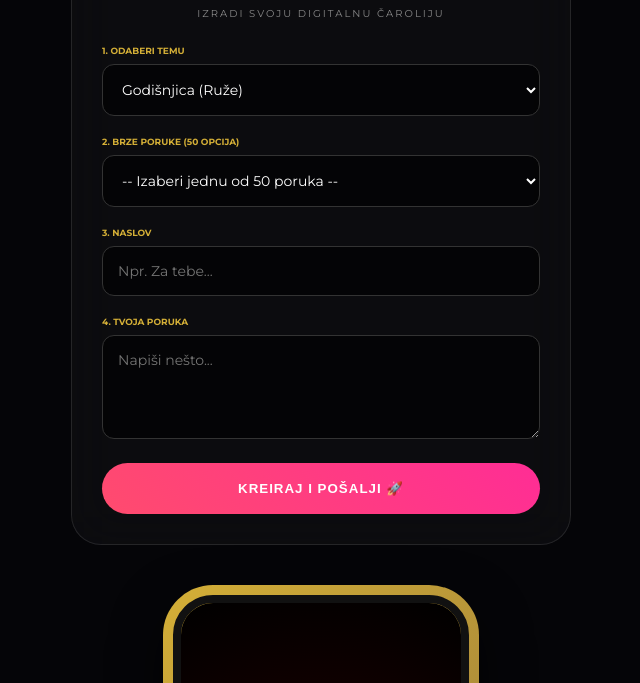
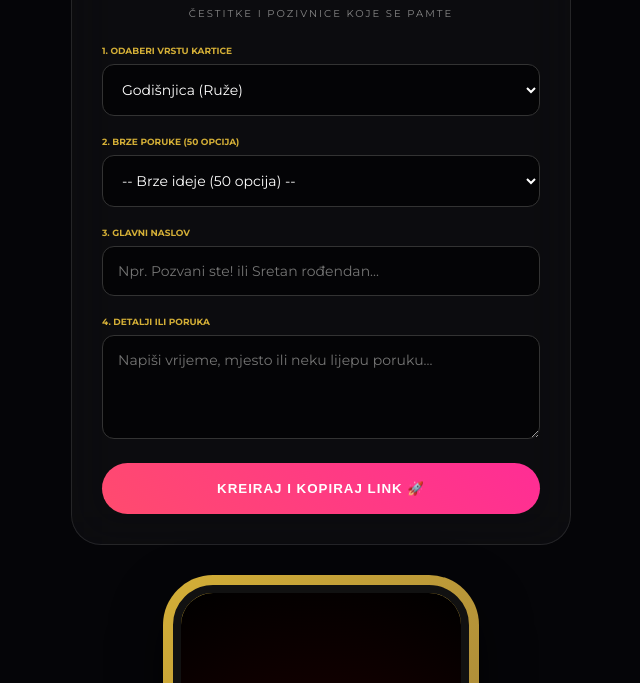
Before and after one commit to self-made-fun/digitalne-cestitke, a plain HTML site: page index.html in a window 1280 px wide. Shown: the part 117-800 px from the top of the page, without its empty margins (319-959 px from the left). Drawn offline with Linux system fonts and the light colour scheme.

Commit message:
Add files via upload

```diff
--- a/index.html
+++ b/index.html
@@ -11,7 +11,8 @@
 
     <meta charset="UTF-8">
     <meta name="viewport" content="width=device-width, initial-scale=1.0, maximum-scale=1.0, user-scalable=no">
-    <title>Digitalne čestitke online | Pošalji personalizovanu čestitku</title>
+    <title>Digitalne Čestitke & Pozivnice | Kreiraj i pošalji odmah</title>
+    <meta name="description" content="Izradi unikatne digitalne čestitke i pozivnice za rođendan, vjenčanje ili godišnjicu. Personalizuj poruku i pošalji link putem vibera ili whatsapp-a.">
 
     <style>
         @import url('https://fonts.googleapis.com/css2?family=Great+Vibes&family=Montserrat:wght@200;400;700&display=swap');
@@ -19,20 +20,24 @@
         body, html { margin: 0; padding: 0; width: 100%; height: 100%; background: var(--bg); color: white; font-family: 'Montserrat', sans-serif; }
         .bg-gradient { position: fixed; top: 0; left: 0; width: 100%; height: 100%; background: linear-gradient(45deg, #050508, #1a0505, #0a0a1a, #050508); background-size: 400% 400%; animation: gradientBG 15s ease infinite; z-index: -1; }
         @keyframes gradientBG { 0% {background-position: 0% 50%;} 50% {background-position: 100% 50%;} 100% {background-position: 0% 50%;} }
-        #builder-site { padding: 20px; display: flex; flex-direction: column; align-items: center; gap: 40px; }
+
+        #builder-site { padding: 20px; display: flex; flex-direction: column; align-items: center; gap: 30px; }
         .form-part { width: 100%; max-width: 500px; background: var(--glass); backdrop-filter: blur(25px); padding: 30px; border-radius: 30px; border: 1px solid rgba(255,255,255,0.1); box-sizing: border-box; }
         h1 { font-family: 'Great Vibes'; font-size: 50px; color: var(--primary); text-align: center; margin: 0; }
         .tagline { text-align: center; color: #888; font-size: 10px; letter-spacing: 2px; margin-bottom: 25px; }
+
         label { display: block; font-size: 9px; text-transform: uppercase; color: var(--gold); margin-bottom: 8px; font-weight: 700; }
         input, textarea, select { width: 100%; background: rgba(0,0,0,0.6); border: 1px solid #333; color: #fff; padding: 15px; border-radius: 12px; margin-bottom: 20px; box-sizing: border-box; font-family: inherit; font-size: 14px; }
         .btn-gen { background: linear-gradient(45deg, var(--primary), #ff2d95); color: white; border: none; padding: 18px; border-radius: 40px; font-weight: bold; width: 100%; cursor: pointer; text-transform: uppercase; letter-spacing: 1px; }
-        .phone-wrapper { padding: 10px; background: linear-gradient(135deg, #d4af37, #8a6d3b); border-radius: 50px; box-shadow: 0 20px 50px rgba(0,0,0,0.6); }
+
+        .phone-wrapper { padding: 10px; background: linear-gradient(135deg, #d4af37, #8a6d3b); border-radius: 50px; box-shadow: 0 20px 50px rgba(0,0,0,0.6); margin-bottom: 50px; }
         .phone { width: 280px; height: 530px; border: 8px solid #111; border-radius: 40px; overflow: hidden; background: #000; position: relative; }
         #live-view { height: 100%; display: flex; flex-direction: column; align-items: center; justify-content: center; text-align: center; padding: 25px; box-sizing: border-box; }
         .main-symbol { font-size: 80px; animation: float 2s infinite ease-in-out; filter: drop-shadow(0 0 15px var(--primary)); }
         @keyframes float { 0%, 100% { transform: translateY(0); } 50% { transform: translateY(-10px); } }
+
         #romance-site { display: none; width: 100%; height: 100%; position: fixed; top: 0; left: 0; z-index: 9999; justify-content: center; align-items: center; }
-        #final-card { display: none; width: 85%; max-width: 400px; padding: 40px 25px; background: rgba(10, 10, 15, 0.8); backdrop-filter: blur(30px); border-radius: 40px; border: 1px solid rgba(212,175,55,0.2); text-align: center; }
+        #final-card { display: none; width: 85%; max-width: 400px; padding: 40px 25px; background: rgba(10, 10, 15, 0.85); backdrop-filter: blur(30px); border-radius: 40px; border: 1px solid rgba(212,175,55,0.2); text-align: center; }
         .create-own-btn { position: fixed; bottom: 20px; right: 20px; background: rgba(255,255,255,0.1); backdrop-filter: blur(10px); border: 1px solid rgba(255,255,255,0.2); color: white; padding: 10px 18px; border-radius: 50px; text-decoration: none; font-size: 11px; z-index: 10000; }
         .petal { position: absolute; pointer-events: none; animation: fall linear forwards; }
         @keyframes fall { 0% { transform: translateY(-10vh) rotate(0deg); opacity: 0; } 15% { opacity: 1; } 100% { transform: translateY(110vh) rotate(360deg); opacity: 0; } }
@@ -45,37 +50,36 @@
     <main id="builder-site">
         <div class="form-part">
             <h1>Eternal Heart</h1>
-            <p class="tagline">IZRADI SVOJU DIGITALNU ČAROLIJU</p>
+            <p class="tagline">ČESTITKE I POZIVNICE KOJE SE PAMTE</p>
 
-            <label>1. Odaberi temu</label>
+            <label>1. Odaberi vrstu kartice</label>
             <select id="set-theme" onchange="loadMessages()">
                 <option value="🌹|🌹|#250000">Godišnjica (Ruže)</option>
                 <option value="🎂|✨|#000025">Rođendan (Zvijezde)</option>
-                <option value="💍|💎|#151500">Vjenčanje (Dijamanti)</option>
+                <option value="🎈|🎉|#001a1a">Pozivnica za rođendan (Baloni)</option>
+                <option value="💌|💍|#1a1000">Pozivnica za vjenčanje (Zlato)</option>
                 <option value="💖|🌸|#1a001a">Ljubavna poruka (Cvijet)</option>
             </select>
 
             <label>2. Brze poruke (50 opcija)</label>
             <select id="quick-msg" onchange="applyQuickMsg()"></select>
 
-            <label>3. Naslov</label>
-            <input type="text" id="set-title" placeholder="Npr. Za tebe..." oninput="updatePreview()">
+            <label>3. Glavni Naslov</label>
+            <input type="text" id="set-title" placeholder="Npr. Pozvani ste! ili Sretan rođendan..." oninput="updatePreview()">
 
-            <label>4. Tvoja poruka</label>
-            <textarea id="set-msg" rows="4" placeholder="Napiši nešto..." oninput="updatePreview()"></textarea>
+            <label>4. Detalji ili poruka</label>
+            <textarea id="set-msg" rows="4" placeholder="Napiši vrijeme, mjesto ili neku lijepu poruku..." oninput="updatePreview()"></textarea>
 
-            <button class="btn-gen" onclick="generateAndCopy()">KREIRAJ I POŠALJI 🚀</button>
-            <div id="link-box" style="display:none; margin-top:15px; text-align:center; color:var(--gold); font-size:12px; font-weight:bold;">✅ Link je kopiran! Pošalji ga dragoj osobi.</div>
+            <button class="btn-gen" onclick="generateAndCopy()">KREIRAJ I KOPIRAJ LINK 🚀</button>
+            <div id="link-box" style="display:none; margin-top:15px; text-align:center; color:var(--gold); font-size:12px; font-weight:bold;">✅ Link je spreman i kopiran!</div>
         </div>
 
         <div class="phone-wrapper">
-            <div class="phone">
-                <div id="live-view">
-                    <div id="view-icon" class="main-symbol">🌹</div>
-                    <div id="view-title" style="font-family:'Great Vibes'; font-size:32px; color:var(--primary); margin-top:15px;"></div>
-                    <div id="view-msg" style="font-size:14px; color:#ccc; margin-top:10px; font-weight:200; line-height:1.5;"></div>
-                </div>
-            </div>
+            <div class="phone"><div id="live-view">
+                <div id="view-icon" class="main-symbol">🌹</div>
+                <div id="view-title" style="font-family:'Great Vibes'; font-size:32px; color:var(--primary); margin-top:15px;"></div>
+                <div id="view-msg" style="font-size:14px; color:#ccc; margin-top:10px; font-weight:200; line-height:1.5;"></div>
+            </div></div>
         </div>
     </main>
 
@@ -83,23 +87,30 @@
         <div id="start-btn" class="main-symbol" style="font-size:100px; cursor:pointer;">🌹</div>
         <div id="final-card">
             <h2 id="final-title" style="font-family:'Great Vibes'; font-size:45px; color:var(--primary); margin:0 0 15px 0;"></h2>
-            <p id="final-msg" style="font-size:18px; font-weight:200; line-height:1.6; color:#fff;"></p>
+            <p id="final-msg" style="font-size:18px; font-weight:200; line-height:1.6; color:#fff; white-space: pre-wrap;"></p>
         </div>
-        <a href="#" class="create-own-btn" onclick="goToHome(event)">✨ Napravi i ti svoju čestitku</a>
+        <a href="#" class="create-own-btn" onclick="goToHome(event)">✨ Napravi i ti svoju karticu</a>
     </div>
 
     <script>
         const poruke = {
-            "🌹|🌹|#250000": Array.from({length: 50}, (_, i) => ["Sretna godišnjica!", "Volim te više nego jučer.", "Hvala za svaki tren.", "Ti si moj mir.", "Moje srce je tvoje.", "Zauvijek tvoj.", "Najljepša moja.", "Ti si moj život.", "Bez tebe ne mogu.", "Sretan sam s tobom.", "Ti si moja bajka.", "Obećavam ti vječnost.", "Moja si podrška.", "Volim tvoj osmijeh.", "Najbolja si stvar ikad.", "Ti si moj dar.", "Sretna nam ljubav.", "Zajedno smo jači.", "Ti si moj dom.", "Ti si moja radost.", "Hvala ti za sve.", "Ti si moje zlato.", "Srećo moja.", "Ti si moj ponos.", "Hvala što postojiš.", "Samo ti.", "Sretan sam što te imam.", "Ti si moja snaga.", "Volim te do neba.", "Ti si moja inspiracija.", "Najljepša si kad se smiješ.", "Ti si moje sve.", "Srce moje.", "S tobom cvjetam.", "Uvijek uz tebe.", "Moja jedina.", "Zauvijek sretni.", "Hvala na ljubavi.", "Ti si moj san.", "Ti si razlog osmijeha.", "Vjerujem u nas.", "Najdraža moja.", "Moja ljubav si ti.", "Ti si moje sunce.", "Ti si mi sve.", "S tobom je sve lakše.", "Volim tvoj glas.", "Zajedno do kraja.", "Ljubav moja.", "Zauvijek."][i % 50]),
-            "🎂|✨|#000025": Array.from({length: 50}, (_, i) => ["Sretan rođendan!", "Danas slavimo tebe!", "Neka ti život bude bajka.", "Sve najbolje, ljubavi!", "Danas si najljepša.", "Neka ti se snovi ostvare.", "Hvala što si se rodila.", "Volim te najviše.", "Uživaj u svom danu.", "Neka te prati sreća.", "Ti si moj poklon.", "Budi uvijek nasmijana.", "Živjela sto godina!", "Sretan rođendan, srećo!", "Moje si sve.", "Zaslužuješ najbolje.", "Neka te čuva radost.", "Puno zdravlja i ljubavi.", "Ti si moj ponos.", "Najdraža moja.", "Danas je tvoj sjaj.", "Puno poljubaca!", "Ostani svoja.", "Sretan rođendan, mila.", "Neka srce pjeva.", "Ti si moja svjetlost.", "Hvala za svaki osmijeh.", "Danas je poseban dan.", "Sretan rođendan, dušo.", "Najljepša nevjesta dana.", "Sreća ti se smiješila.", "Uvijek budi sretna.", "Ti si moja inspiracija.", "Neka ti bude predivno.", "Volim te do zvijezda.", "Sretan rođendan, ljepoto.", "Danas plešemo!", "Ti si moje blago.", "Sunce moje.", "Sve ti cvjetalo.", "Najbolja si!", "Sretan rođendan, zlato.", "Zauvijek nasmijana.", "Hvala na svemu.", "Ti si dar.", "Neka te prati ljubav.", "Srce moje.", "Sretan ti dan!", "Volim te beskrajno.", "Sretan rođendan!"][i % 50]),
-            "💍|💎|#151500": Array.from({length: 50}, (_, i) => ["Sretno vjenčanje!", "Danas počinje vječnost.", "Obećavam ti ljubav.", "Moje srce je tvoje.", "Zajedno u novi dom.", "Hvala što si rekla DA.", "Naša bajka počinje.", "Najljepša moja nevjesto.", "Ti si moj dijamant.", "Zauvijek tvoj.", "Danas postajemo jedno.", "Naša ljubav je pobijedila.", "Sretan sam čovjek.", "Ti si moje utočište.", "Hvala ti za ljubav.", "Gradimo naš svijet.", "Ovaj prsten je vječnost.", "Ti si moja snaga.", "Volim te beskrajno.", "Zajedno do kraja.", "Naša priča je unikatna.", "Moja inspiracija.", "Sudbina nas spojila.", "Zauvijek uz tebe.", "Sretno nam!", "Ti si moj ponos.", "Vjerujem u nas.", "Najljepši dan ikad.", "Ti si moje sve.", "Ljubav bez kraja.", "Srce za srce.", "Moj mir.", "Tvoj osmijeh je zakon.", "Zajedno u pobjede.", "Naša sreća.", "Vječno tvoj.", "Obećavam ti radost.", "Ti si moj san.", "Zlato moje.", "Hvala na povjerenju.", "Ponosni suprug.", "Zaslužuješ ljubav.", "Ti si moj dar.", "Najdraža osoba.", "Uvijek i zauvijek.", "Naša mala tajna.", "Ljubav cvjeta.", "Sretno koračamo.", "Ti si moja jedina.", "Vječna ljubav."][i % 50]),
-            "💖|🌸|#1a001a": Array.from({length: 50}, (_, i) => ["Volim te!", "Samo mislim na tebe.", "Ti si moja radost.", "Nedostaješ mi.", "Najljepša si.", "Hvala što postojiš.", "Ti si moje sunce.", "S tobom je sve lakše.", "Ljubav si moja.", "Moje srce kuca za tebe.", "Srodna dušo.", "Volim tvoj osmijeh.", "Uvijek uz tebe.", "Ti si moj mir.", "Zauvijek tvoj/a.", "Ti si mi sve.", "Jedva čekam da te vidim.", "Ti si moja inspiracija.", "Najljepši cvijet.", "Ti si moj san.", "Vjerujem u tebe.", "Hvala ti za sve.", "Ti si moje zlato.", "Moje srce.", "Ti si moje blago.", "S tobom cvjetam.", "Moja jedina.", "Volim te do neba.", "Ti si moje utočište.", "Najdraža moja.", "Ti si moj ponos.", "Hvala ti za osmijeh.", "Volim tvoj miris.", "Ti si mi snaga.", "Moja bajka.", "Srce moje.", "Samo ti i ja.", "Uvijek u mislima.", "Ljubav je malo reći.", "Zaslužuješ svijet.", "Ti si moj dar.", "Vječno zaljubljen.", "Ti si moje nebo.", "Volim te beskrajno.", "Najljepša duša.", "Ti si moje sve.", "Bez tebe ne mogu.", "Tvoj zagrljaj.", "Ti si moja sreća.", "Zauvijek."][i % 50])
+            "🌹|🌹|#250000": Array.from({length: 50}, (_, i) => ["Sretna godišnjica!", "Zauvijek tvoj.", "Hvala za svaki dan.", "Ti si moj život.", "Volim te do neba."][i % 5]),
+            "🎂|✨|#000025": Array.from({length: 50}, (_, i) => ["Sretan rođendan!", "Danas slavimo tebe!", "Sve najbolje!", "Neka ti se snovi ostvare."][i % 4]),
+            "🎈|🎉|#001a1a": Array.from({length: 50}, (_, i) => [
+                "Pozvani ste na moj rođendan!", "Slavimo ludo! Dođite u subotu.", "Rođendanski party - ne propustite!", "Čekam vas da ugasimo svjećice.", "Vrijeme je za zabavu! Vidimo se.",
+                "Pozivnica za najluđu žurku godine!", "Slavimo moj poseban dan zajedno.", "Tvoje prisustvo je moj najveći poklon.", "Spremite se za ples i tortu!", "Rezerviši datum, slavimo rođendan!"
+            ][i % 10]),
+            "💌|💍|#1a1000": Array.from({length: 50}, (_, i) => [
+                "Pozivamo vas na naše vjenčanje.", "Naše sudbonosno DA - budite uz nas.", "Slavimo ljubav, pridružite nam se.", "Pozivnica za dan koji se pamti.", "Vaše prisustvo nam mnogo znači.",
+                "Zajedno u vječnost - dođite na svadbu.", "Naša bajka počinje, budite dio nje.", "Vjenčanje godine! Vidimo se.", "S ljubavlju vas pozivamo na proslavu.", "Ljubav, muzika i vi - naša savršena svadba."
+            ][i % 10]),
+            "💖|🌸|#1a001a": Array.from({length: 50}, (_, i) => ["Volim te!", "Samo mislim na tebe.", "Ti si moje sve.", "Najljepša si."][i % 4])
         };
 
         function loadMessages() {
             const theme = document.getElementById('set-theme').value;
             const select = document.getElementById('quick-msg');
-            select.innerHTML = '<option value="">-- Izaberi jednu od 50 poruka --</option>';
+            select.innerHTML = '<option value="">-- Brze ideje (50 opcija) --</option>';
             (poruke[theme] || []).forEach(m => {
                 let opt = document.createElement('option'); opt.value = m;
                 opt.innerHTML = m.substring(0, 40) + "..."; select.appendChild(opt);
@@ -121,17 +132,11 @@
         }
 
         function generateAndCopy() {
-            // SLANJE PODATAKA GOOGLE-U (EVENT)
-            gtag('event', 'generate_card', {
-                'event_category': 'Engagement',
-                'event_label': document.getElementById('set-theme').value.split('|')[0]
-            });
-
+            gtag('event', 'generate_card', { 'event_category': 'Engagement', 'event_label': document.getElementById('set-theme').value.split('|')[0] });
             const theme = document.getElementById('set-theme').value;
             const title = encodeURIComponent(document.getElementById('set-title').value || "Za tebe");
-            const msg = encodeURIComponent(document.getElementById('set-msg').value || "Volim te");
+            const msg = encodeURIComponent(document.getElementById('set-msg').value || "Pozvani ste!");
             const finalUrl = `${window.location.origin}${window.location.pathname}?data=${encodeURIComponent(theme)}&t=${title}&m=${msg}`;
-
             const el = document.createElement('textarea'); el.value = finalUrl;
             document.body.appendChild(el); el.select(); document.execCommand('copy');
             document.body.removeChild(el);
@@ -151,13 +156,11 @@
                 document.getElementById('start-btn').innerText = d[0];
                 document.getElementById('final-title').innerText = decodeURIComponent(p.get('t'));
                 document.getElementById('final-msg').innerText = decodeURIComponent(p.get('m'));
-
                 document.getElementById('start-btn').onclick = function() {
                     this.style.display = 'none';
                     document.getElementById('final-card').style.display = 'block';
                     setInterval(() => {
-                        const s = document.createElement('div');
-                        s.className = 'petal'; s.innerHTML = d[1];
+                        const s = document.createElement('div'); s.className = 'petal'; s.innerHTML = d[1];
                         s.style.left = Math.random() * 100 + 'vw';
                         s.style.fontSize = Math.random() * 20 + 25 + 'px';
                         s.style.animationDuration = Math.random() * 3 + 6 + 's';
```
